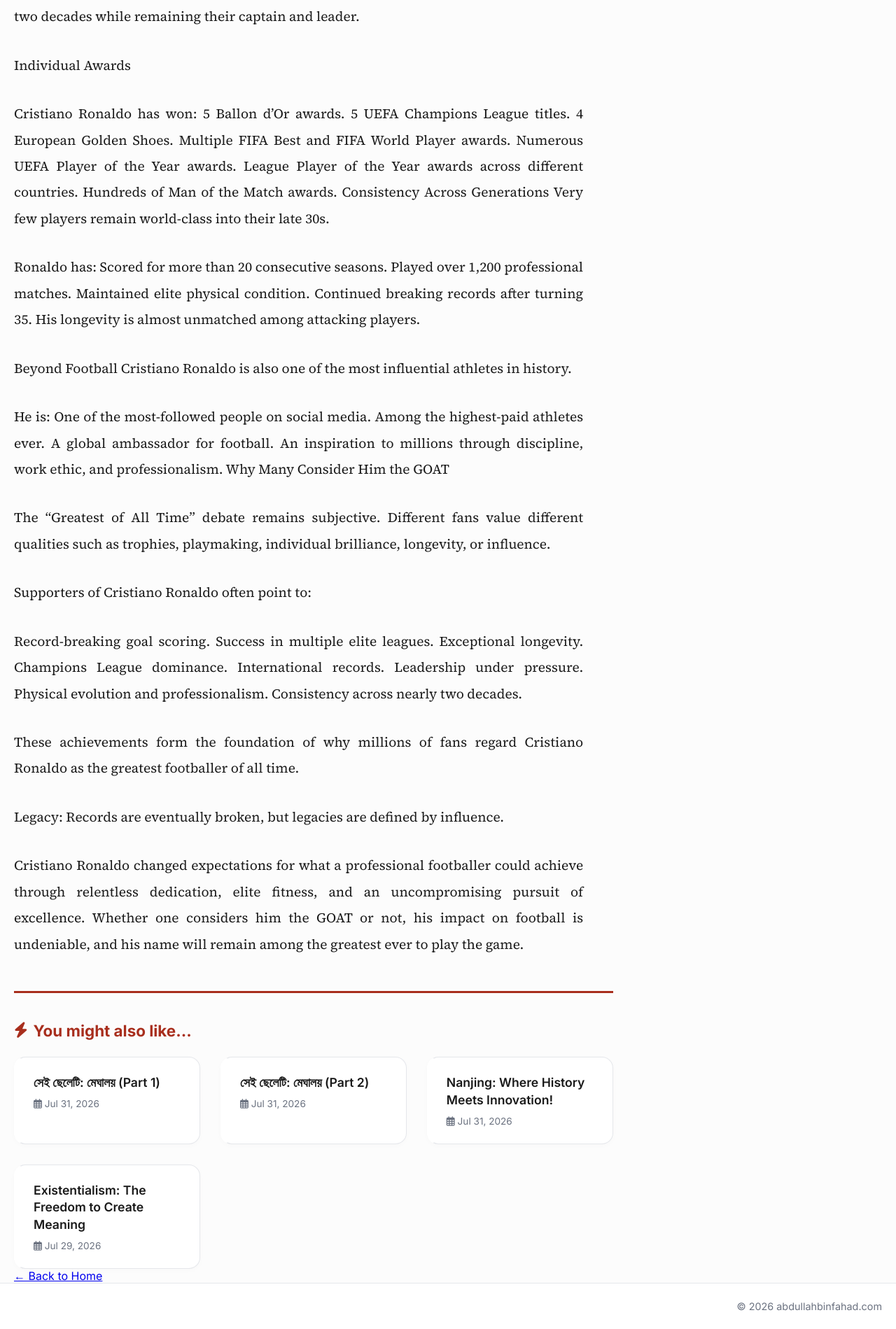
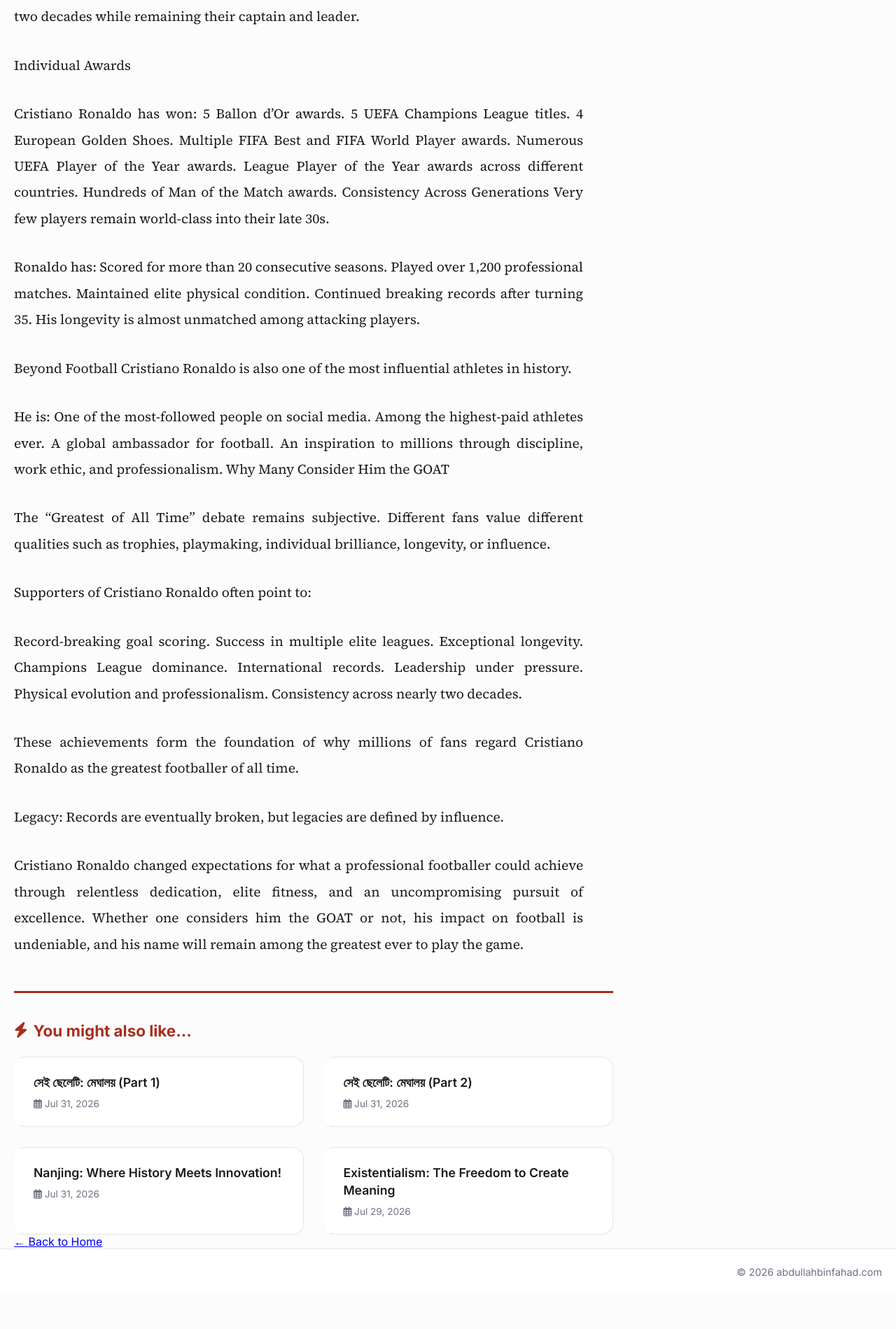
Before and after one commit to abdullahbinfahad/writings, a Jekyll site: the page built from _posts/2026-07-29-cristiano-ronaldo-the-legacy-of-greatness.md, in a window 1280 px wide. Shown: the part 2140-4039 px from the top of the page at 70% size. Built offline with Jekyll 4.4.1, drawn with Linux system fonts in a browser that asks for light colours; after the commit the page ends 3990 px from its top, so only the background shows below that.

Commit message:
Enhance post layout with new styles and features
Updated the layout to include new styles for better responsiveness and improved the handling of images and videos. Adjusted related posts section for wider cards and enhanced the user experience with a modal for content submission.

```diff
--- a/_layouts/post.html
+++ b/_layouts/post.html
@@ -1,6 +1,43 @@
 ---
 layout: default
 ---
+<style>
+    /* FIX: Makes the Related Posts cards wider and more horizontal */
+    .related-grid {
+        display: grid;
+        grid-template-columns: repeat(auto-fill, minmax(300px, 1fr));
+        gap: 1.8rem;
+        width: 100%;
+    }
+
+    /* FIX: Removes the dot and indent from the References section */
+    .post-references ul {
+        list-style: none !important;
+        padding-left: 0 !important;
+        margin: 0;
+    }
+
+    /* Ensures the 16:9 wrapper works flawlessly for both images and videos */
+    .featured-image-wrapper {
+        position: relative;
+        width: 100% !important;
+        aspect-ratio: 16 / 9 !important;
+        border-radius: 16px;
+        overflow: hidden;
+        border: 1px solid var(--border-light, #e5e7eb);
+        margin: 0 0 1.5rem 0;
+        background: #f3f4f6;
+        display: block !important;
+    }
+    .featured-image-wrapper img,
+    .featured-image-wrapper video {
+        width: 100% !important;
+        height: 100% !important;
+        object-fit: cover !important;
+        display: block;
+    }
+</style>
+
 <div class="post-layout">
     <article class="post-article fade-in">
         <h1 class="premium-headline">{{ page.title }}</h1>
@@ -11,22 +48,34 @@ layout: default
         </div>
         {% endif %}
 
+        <!-- UPDATED: Properly locks Images AND Videos into 16:9 -->
         {% if page.image or page.attachment %}
         <div class="featured-image-wrapper">
-            {% if page.image %}<img src="{{ page.image | relative_url }}" alt="{{ page.title }}">{% elsif page.attachment %}
-                {% assign ext = page.attachment | split: '.' | last %}
-                {% if ext == 'png' or ext == 'jpg' or ext == 'jpeg' or ext == 'gif' or ext == 'webp' %}
-                    <img src="{{ page.attachment | relative_url }}" alt="{{ page.title }}">
+            {% if page.image %}
+                <img src="{{ page.image | relative_url }}" alt="{{ page.title }}" loading="lazy">
+            {% elsif page.attachment %}
+                {% assign ext = page.attachment | split: '.' | last | downcase %}
+                {% if ext == 'png' or ext == 'jpg' or ext == 'jpeg' or ext == 'gif' or ext == 'webp' or ext == 'svg' %}
+                    <img src="{{ page.attachment | relative_url }}" alt="{{ page.title }}" loading="lazy">
+                {% elsif ext == 'mp4' or ext == 'webm' or ext == 'ogv' %}
+                    <video src="{{ page.attachment | relative_url }}" controls loading="lazy"></video>
                 {% endif %}
             {% endif %}
         </div>
         {% endif %}
 
-        {% if page.attachment %}{% assign ext = page.attachment | split: '.' | last %}{% if ext == 'pdf' %}<div class="attachment-viewer"><iframe src="{{ page.attachment }}" title="PDF Reader"></iframe></div>{% endif %}{% endif %}
+        <!-- Keep PDFs as a viewer below -->
+        {% if page.attachment %}
+            {% assign ext = page.attachment | split: '.' | last | downcase %}
+            {% if ext == 'pdf' %}
+            <div class="attachment-viewer">
+                <iframe src="{{ page.attachment }}" title="PDF Reader"></iframe>
+            </div>
+            {% endif %}
+        {% endif %}
 
         {% if page.location %}<div class="post-location"><i class="fas fa-map-marker-alt"></i> {{ page.location }}</div>{% endif %}
 
-        <!-- UPDATED: Meta text size reduced to 0.85rem -->
         <div class="post-meta" style="font-size: 0.85rem; color: #6b7280; font-family: var(--font-sans); border-bottom: 1px solid #e5e7eb; padding-bottom: 1.2rem; margin-bottom: 2.5rem;">
             <span class="post-date"><i class="far fa-calendar-alt"></i> {{ page.date | date: "%B %d, %Y" }}</span>
             {% if page.author %}<span class="post-author"><i class="fas fa-user"></i> {{ page.author }}</span>{% endif %}
@@ -42,7 +91,7 @@ layout: default
         </div>
         {% endif %}
 
-        <!-- 1. PERFECTLY FIXED SERIES NAVIGATION (State-machine logic) -->
+        <!-- 1. PERFECTLY FIXED SERIES NAVIGATION -->
         {% if page.series %}
         <div class="series-navigation">
             <h3><i class="fas fa-layer-group"></i> {{ page.series }} Series</h3>
@@ -87,7 +136,7 @@ layout: default
         </div>
         {% endif %}
 
-        <!-- 2. UPDATED: RELATED POSTS (Now includes Part numbers) -->
+        <!-- 2. UPDATED: RELATED POSTS (Wider Horizontal Cards) -->
         <div class="related-posts-section">
             <h3><i class="fas fa-bolt"></i> You might also like...</h3>
             <div class="related-grid">
```
